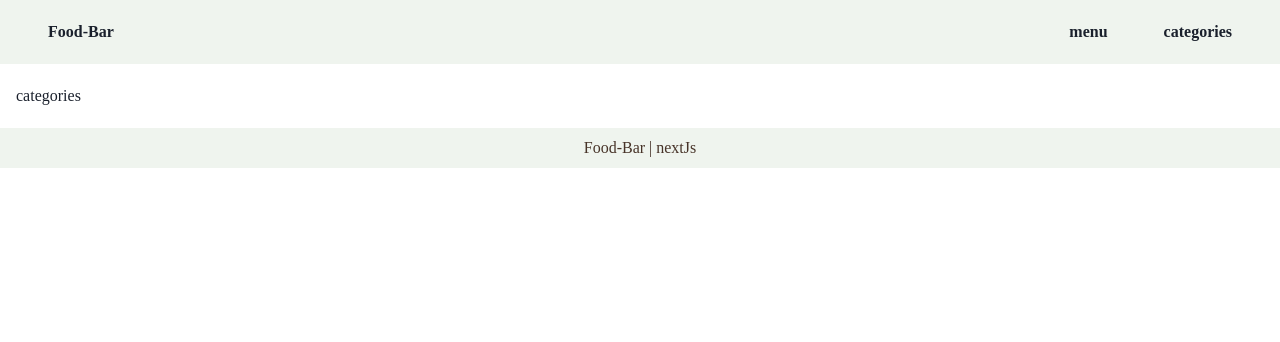
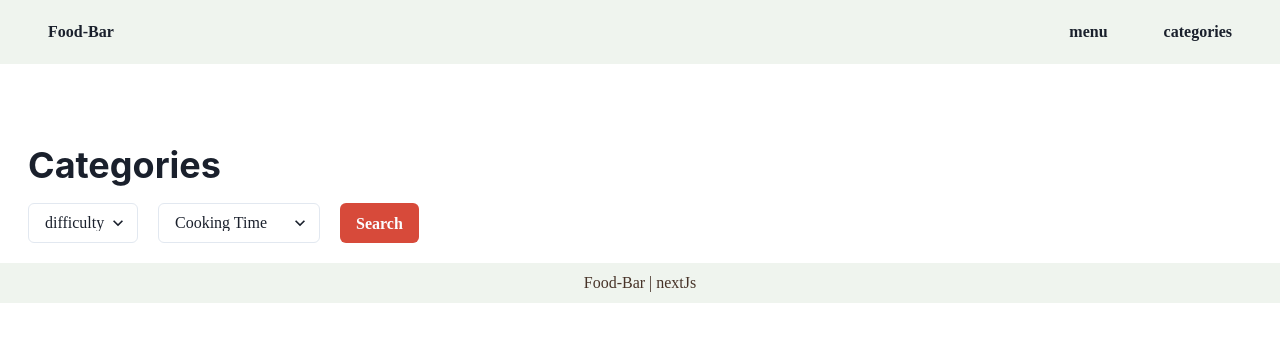
Before and after one commit to deaduchiha/food, a Next.js app: page /categories in a window 1280 px wide. Shown: the top 342 px of the page. Built offline with nearby package versions, Linux system fonts and the light colour scheme; data requests are answered from the project's data file; a web font is replaced by a local one.

Commit message:
fix layout and create ssr page for categories and filter foods

```diff
--- a/src/components/layout/layout.jsx
+++ b/src/components/layout/layout.jsx
@@ -76,7 +76,7 @@ const Layout = ({ children }) => {
           color={useColorModeValue("#473328")}
           py={2}
         >
-          <Container display="flex" justifyContent="center">
+          <Container display="flex" bottom={0} justifyContent="center">
             <Text>Food-Bar | nextJs</Text>
           </Container>
         </Box>
--- /dev/null
+++ b/src/components/modules/categories/search.jsx
@@ -0,0 +1,64 @@
+import React, { useState } from "react";
+import { useRouter } from "next/router";
+import { Box, Button, Flex, Heading, Select } from "@chakra-ui/react";
+
+const Search = () => {
+  const router = useRouter();
+  const [query, setQuery] = useState({ difficulty: "", time: "" });
+
+  const changeHandler = (e) => {
+    setQuery({ ...query, [e.target.name]: e.target.value });
+  };
+
+  const searchHandler = (e) => {
+    router.push({
+      pathname: "/categories",
+      query,
+    });
+  };
+
+  return (
+    <Box mt={20} h="container" px={3}>
+      <Heading as="h2" mb={4}>
+        Categories
+      </Heading>
+      <Flex gap={5}>
+        <Select
+          onChange={changeHandler}
+          w="base"
+          variant="outline"
+          value={query.difficulty}
+          name="difficulty"
+          placeholder="difficulty"
+        >
+          <option value="Easy">Easy</option>
+          <option value="Medium">Medium</option>
+          <option value="Hard">Hard</option>
+        </Select>
+        <Select
+          onChange={changeHandler}
+          w="base"
+          variant="outline"
+          value={query.time}
+          name="time"
+          placeholder="Cooking Time"
+        >
+          <option value="more">More than 30min</option>
+          <option value="less">Less than 30min</option>
+        </Select>
+        <Button
+          onClick={searchHandler}
+          bg="#d74a3a"
+          color="#fbfdff"
+          _hover={{
+            color: "#e8f1f5",
+          }}
+        >
+          Search
+        </Button>
+      </Flex>
+    </Box>
+  );
+};
+
+export default Search;
--- /dev/null
+++ b/src/components/templates/categories/categories.jsx
@@ -0,0 +1,12 @@
+import Search from "@/components/modules/categories/search";
+import React from "react";
+
+const CategoriesPage = () => {
+  return (
+    <>
+      <Search />
+    </>
+  );
+};
+
+export default CategoriesPage;
--- a/src/pages/categories/index.jsx
+++ b/src/pages/categories/index.jsx
@@ -1,11 +1,41 @@
+import CategoriesPage from "@/components/templates/categories/categories";
 import React from "react";
 
-const Categories = () => {
-  return (
-    <div>
-      <span>categories</span>
-    </div>
-  );
+const Categories = ({ data }) => {
+  return <CategoriesPage {...data} />;
 };
 
 export default Categories;
+
+export const getServerSideProps = async (context) => {
+  const {
+    query: { difficulty, time },
+  } = context;
+  const res = await fetch("http://localhost:4000/data");
+  const data = await res.json();
+
+  const filterData = data.filter((item) => {
+    const difficultyResult = item.details.filter(
+      (detail) => detail.Difficulty && detail.Difficulty === difficulty
+    );
+
+    const timeResult = item.details.filter((detail) => {
+      const cookingTime = detail["Cooking Time"] || "";
+      const [timeDetail] = cookingTime.split(" ");
+      if (time === "less" && timeDetail && +timeDetail <= 30) return detail;
+      else if (time === "more" && +timeDetail > 30) return detail;
+    });
+
+    if (time && difficulty && timeResult.length && difficultyResult.length)
+      return item;
+    else if (!time && difficulty && difficultyResult.length) {
+      return item;
+    } else if (time && !difficulty && timeResult.length) {
+      return item;
+    }
+  });
+
+  return {
+    props: { data: filterData },
+  };
+};
```
